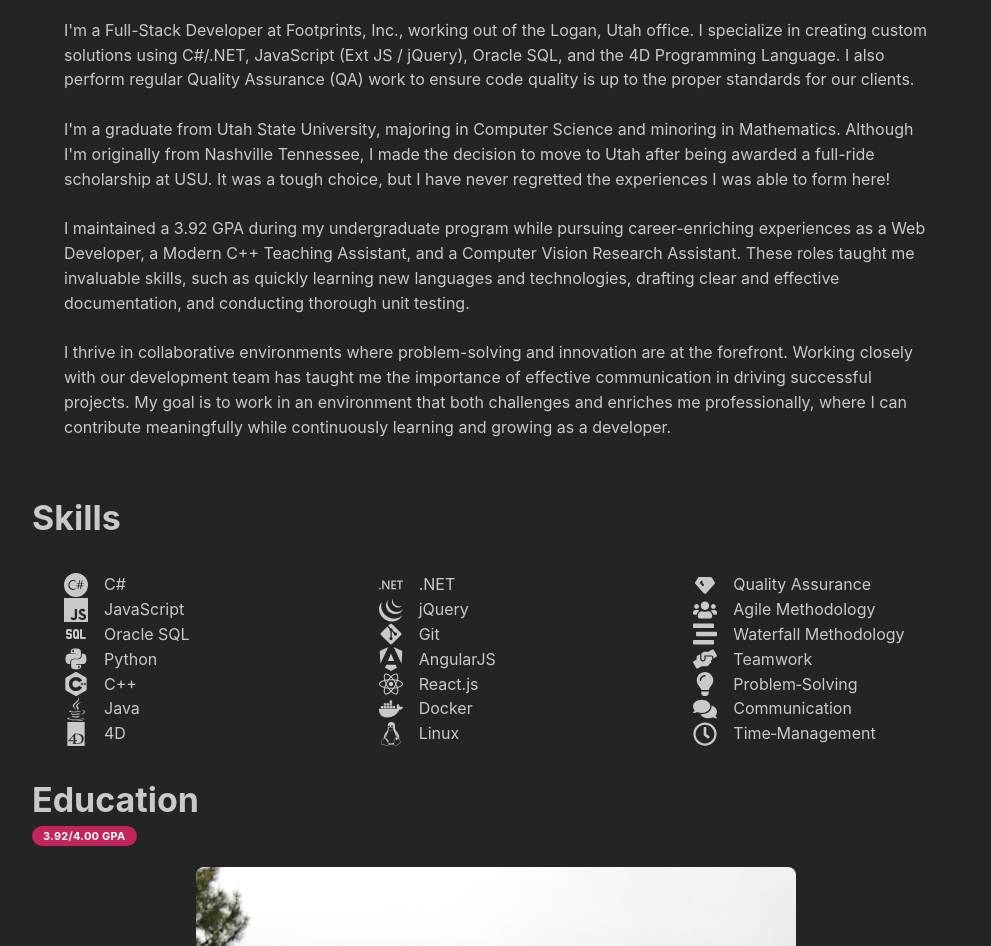
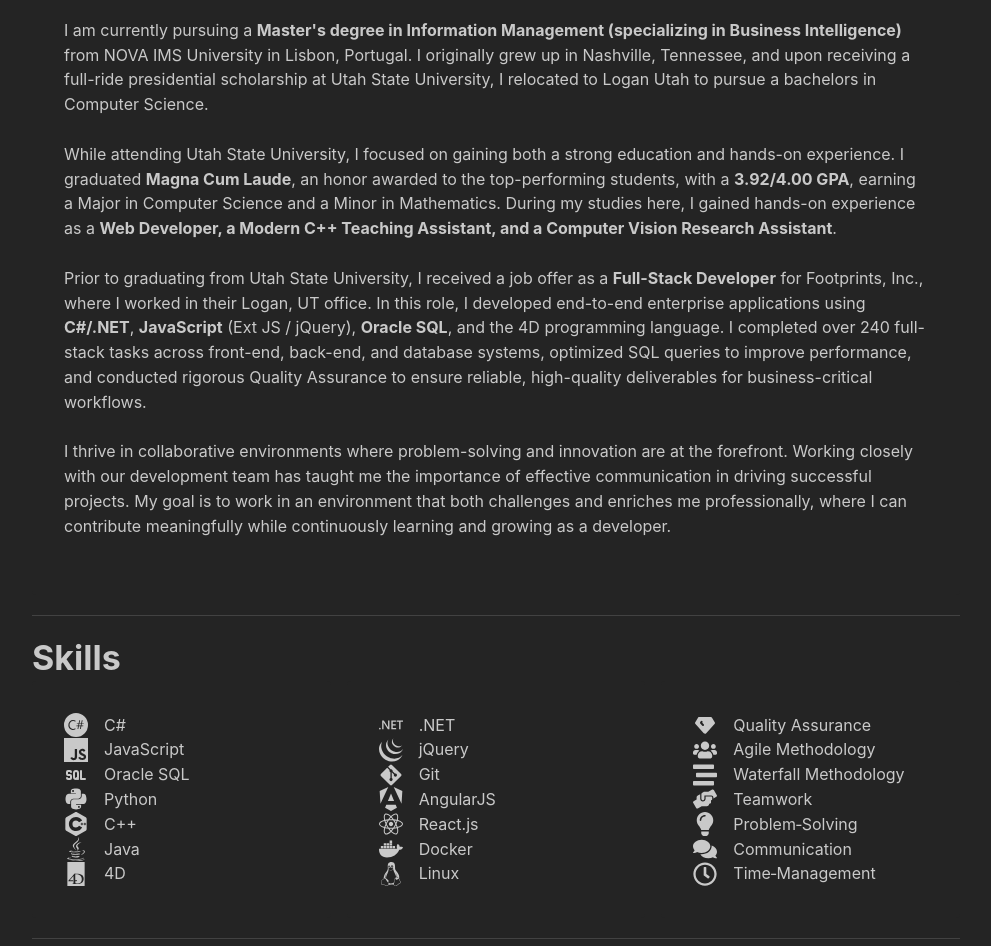
Before and after one commit to Tyler-Johnston/tyler-johnston.github.io, a React (Vite) app: page / in a window 1280 px wide. Shown: the part 566-1512 px from the top of the page, without its empty margins (144-1135 px from the left). Built offline with nearby package versions, Linux system fonts and the light colour scheme.

Commit message:
modified About page

```diff
--- a/src/About.tsx
+++ b/src/About.tsx
@@ -1,4 +1,4 @@
-import { Text, Paper, Container, Title, Group, Grid, Badge, Image, Button } from '@mantine/core';
+import { Text, Paper, Container, Title, Group, Grid, Badge, Image, Button, Divider } from '@mantine/core';
 import { IconType } from 'react-icons';
 import { FaPython, FaJava, FaReact, FaDocker, FaGitAlt, FaLinux, FaUsers, FaStream, FaLightbulb, FaComments, FaRegClock, FaHandsHelping} from 'react-icons/fa';
 import { SiCplusplus, SiCsharp, SiAngular, SiDotnet, Si4D, SiJquery, SiJavascript} from 'react-icons/si';
@@ -70,15 +70,16 @@ const About = () => {
           <Title>Hi, I'm Tyler Johnston!</Title>
           <Paper p="xl">
           <Image radius="md" src={headshot} className='smallImage'/>
-          <Text>I'm a Full-Stack Developer at Footprints, Inc., working out of the Logan, Utah office. I specialize in creating custom solutions using C#/.NET, JavaScript (Ext JS / jQuery), Oracle SQL, and the 4D Programming Language. I also perform regular Quality Assurance (QA) work to ensure code quality is up to the proper standards for our clients.</Text>
+          <Text>I am currently pursuing a <b>Master's degree in Information Management (specializing in Business Intelligence)</b> from NOVA IMS University in Lisbon, Portugal. I originally grew up in Nashville, Tennessee, and upon receiving a full-ride presidential scholarship at Utah State University, I relocated to Logan Utah to pursue a bachelors in Computer Science.</Text>
           <br/>
-          <Text>I'm a graduate from Utah State University, majoring in Computer Science and minoring in Mathematics. Although I'm originally from Nashville Tennessee, I made the decision to move to Utah after being awarded a full-ride scholarship at USU. It was a tough choice, but I have never regretted the experiences I was able to form here!</Text>
+          <Text>While attending Utah State University, I focused on gaining both a strong education and hands-on experience. I graduated <b>Magna Cum Laude</b>, an honor awarded to the top-performing students, with a <b>3.92/4.00 GPA</b>, earning a Major in Computer Science and a Minor in Mathematics. During my studies here, I gained hands-on experience as a <b>Web Developer, a Modern C++ Teaching Assistant, and a Computer Vision Research Assistant</b>.</Text>
           <br/>
-          <Text>I maintained a 3.92 GPA during my undergraduate program while pursuing career-enriching experiences as a Web Developer, a Modern C++ Teaching Assistant, and a Computer Vision Research Assistant. These roles taught me invaluable skills, such as quickly learning new languages and technologies, drafting clear and effective documentation, and conducting thorough unit testing.</Text>
+          <Text>Prior to graduating from Utah State University, I received a job offer as a <b>Full-Stack Developer</b> for Footprints, Inc., where I worked in their Logan, UT office. In this role, I developed end-to-end enterprise applications using <b>C#/.NET</b>, <b>JavaScript</b> (Ext JS / jQuery), <b>Oracle SQL</b>, and the 4D programming language. I completed over 240 full-stack tasks across front-end, back-end, and database systems, optimized SQL queries to improve performance, and conducted rigorous Quality Assurance to ensure reliable, high-quality deliverables for business-critical workflows.</Text>
           <br/>
           <Text>I thrive in collaborative environments where problem-solving and innovation are at the forefront. Working closely with our development team has taught me the importance of effective communication in driving successful projects. My goal is to work in an environment that both challenges and enriches me professionally, where I can contribute meaningfully while continuously learning and growing as a developer.</Text>
           <br />
           </Paper>
+        <Divider my="lg" />
         </Container>
 
         <Container>
@@ -94,6 +95,7 @@ const About = () => {
                     <RenderSkillsSection skills={softSkills} />
                 </Grid.Col>
             </Grid>
+        <Divider my="lg" />
         </Container>
 
         <Container>
@@ -103,9 +105,6 @@ const About = () => {
           <Paper p="xl">
             <Text size="lg" fw={700} style={{ textAlign: 'center' }}>BS in Computer Science with Minor in Mathematics - Magna Cum Laude</Text>
             <Text style={{ textAlign: 'center' }}>Utah State University, Logan, UT – Class of 2024</Text>
-            <br/>
-            <Text>I began my college journey during the COVID-19 pandemic, adapting to remote learning and immersing myself in all I could about software development. Despite the challenges this brought, along with moving to a new state all together, I excelled in my classes and was able to form strong friendships during this time. I am very proud to have graduated with a 3.92 GPA, a full-ride scholarship, along with the many programming work experiences I have to show for myself.</Text>
-            <br/>
             <Text fw={700}>Relevant Coursework:</Text>
             <Text>
             Data Science in Practice, Intelligent Systems, Computer Vision, Advanced Algorithms, Developing Cloud Applications, Modern Web Development, Game Development, Linear Algebra, Multivariable Calculus, Probability
```
